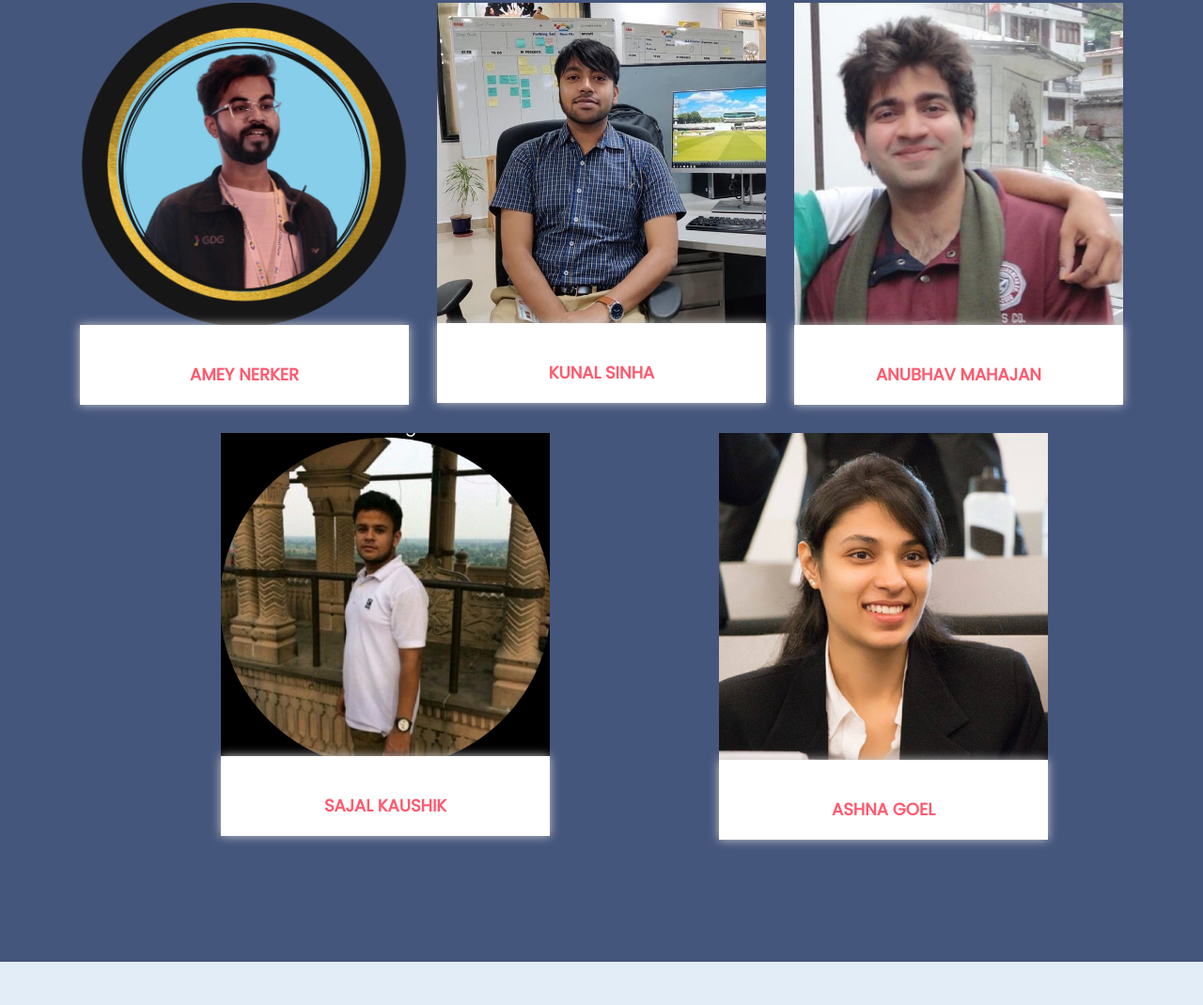
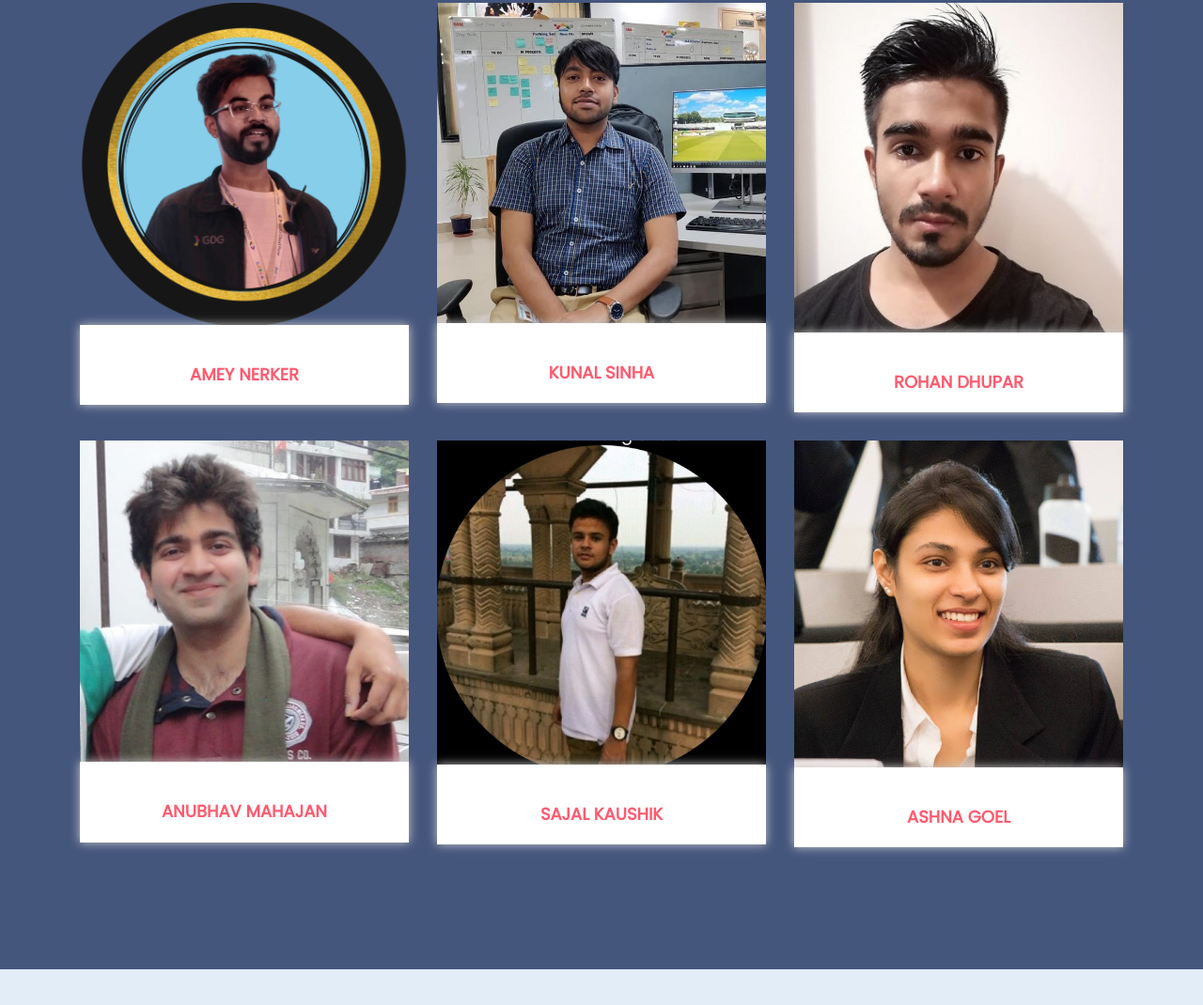
Before and after one commit to shivanshdwivedi/hackbvp, a plain HTML site: page index.html in a window 1280 px wide. Shown: the part 7282-8352 px from the top of the page at 94% size. Drawn offline with nearby package versions, Linux system fonts and the light colour scheme; a web font is replaced by a local one.

Commit message:
mentor added

```diff
--- a/index.html
+++ b/index.html
@@ -619,6 +619,24 @@
         <div class="col-md-4 single-item">
           <div class="item">
             <div class="thumb">
+              <img class="img-fluid" src="./assets/jury/RD.jpg" alt="Thumb">
+              <div class="overlay">
+                <h4>Rohan Dhupar</h4>
+                <p>
+                  2.5 yrs Experienced Data Scientist with a demonstrated history of working in the hospitality industry / Auto-insurance Industry with model deployment using DevOps tools and publish it on AWS . Skilled in Statistical Data Analysis, Neural Networks, Scikit-Learn, Python, and Public Speaking.
+                </p>
+              </div>
+            </div>
+            <div class="info">
+              <span class="message">
+              </span>
+              <span>Rohan Dhupar</span>
+            </div>
+          </div>
+        </div>
+        <div class="col-md-4 single-item">
+          <div class="item">
+            <div class="thumb">
               <img class="img-fluid" src="./assets/jury/AM.jpeg" alt="Thumb">
               <div class="overlay">
                 <h4>Anubhav Mahajan</h4>
@@ -637,7 +655,7 @@
             </div>
           </div>
         </div>
-        <div class="col-md-4 single-item jury-mobile-l">
+        <div class="col-md-4 single-item">
           <div class="item">
             <div class="thumb">
               <img class="img-fluid" src="./assets/jury/SK.jpeg" alt="Thumb">
@@ -660,7 +678,7 @@
             </div>
           </div>
         </div>
-        <div class="col-md-4 single-item jury-mobile-r">
+        <div class="col-md-4 single-item">
           <div class="item">
             <div class="thumb">
               <img class="img-fluid" src="./assets/jury/AG.jpg" alt="Thumb">
```
Also changed, not shown: assets/jury/RD.jpg (added).
